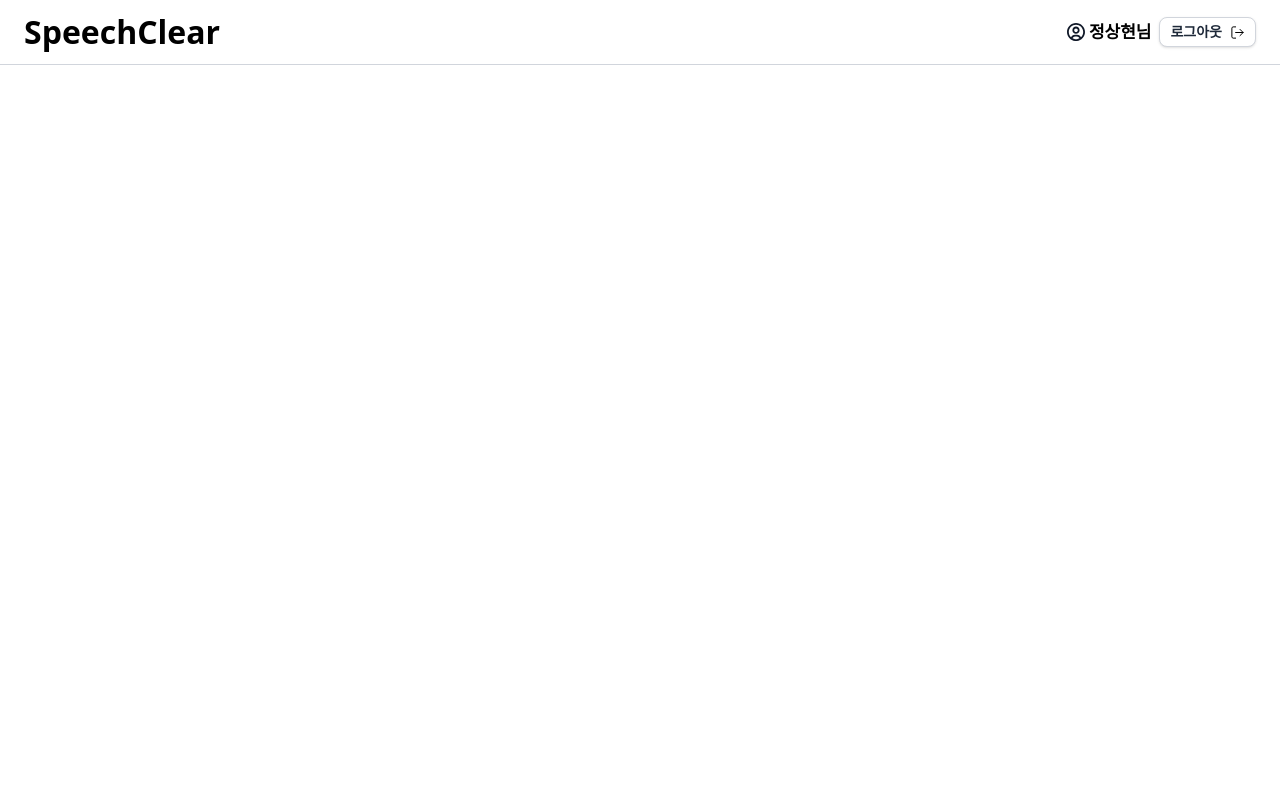
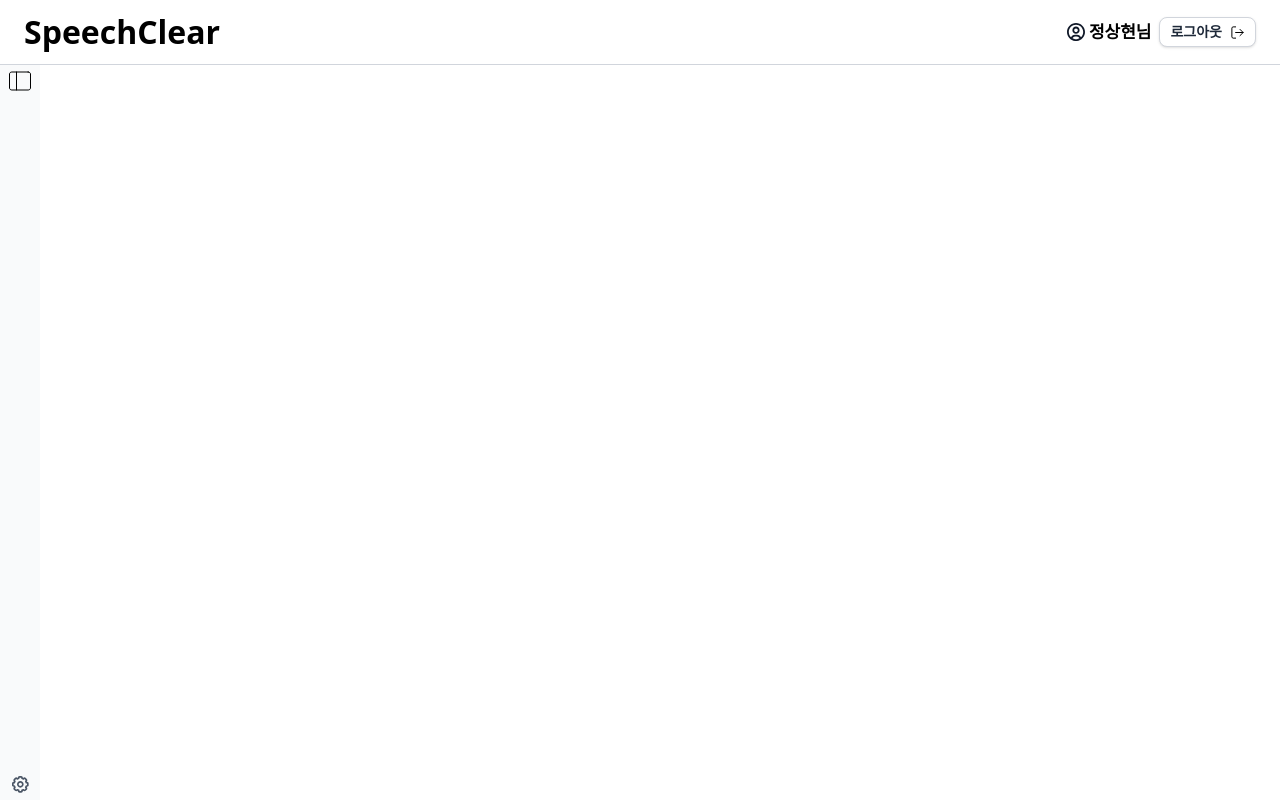
Before and after one commit to Mr-Planner/Speech_Clear-FE, a React (Vite) app: page / in a window 1280 px wide. Both pictures are taken after a click on the button 228 px from the left and 85 px from the top of the page. Built offline with nearby package versions, Linux system fonts and the light colour scheme.

Commit message:
feat : HiddenSideBar 구현

```diff
--- /dev/null
+++ b/src/components/HiddenSideBar.jsx
@@ -0,0 +1,24 @@
+import hideside from "../assets/sidebar/hideside.svg";
+import setting from "../assets/sidebar/setting.svg";
+
+import { Link } from "react-router-dom";
+
+function HiddenSideBar({ handleToggleSideBar }) {
+
+    return (
+        <aside className="flex flex-col justify-between bg-gray-50 w-10 items-center">
+            <button className = "hover:bg-gray-300 rounded cursor-pointer p-1" onClick={handleToggleSideBar}>
+                    <img src = {hideside}></img>
+            </button>
+
+            <Link
+                to="/settings"
+                className="p-1 flex gap-1.5 items-center min-h-8 hover:bg-gray-200 rounded cursor-pointer"
+            >
+                <img src={setting}></img>
+            </Link>
+        </aside>
+    )
+}
+
+export default HiddenSideBar;
--- a/src/pages/home/HomePage.jsx
+++ b/src/pages/home/HomePage.jsx
@@ -3,10 +3,9 @@ import { useState } from "react";
 
 import Header from "../../components/Header";
 import SideBar from "../../components/SideBar";
+import HiddenSideBar from "../../components/HiddenSideBar";
 
 function HomePage() {
-    // todo SideBar가리는 state
-    // todo <hiddenSideBar> 필요
     // todo 유저 정보 State -> SideBar, Header에 전달
     const [userName, setUserName] = useState("정상현");
     const [isLoggedIn, setIsLoggedIn] = useState(true);
@@ -24,7 +23,7 @@ function HomePage() {
              <div className="flex flex-1 overflow-hidden">
                 {
                     isSideBarOpen ? <SideBar handleToggleSideBar={handleToggleSideBar}></SideBar>
-                        :<div></div>
+                        : <HiddenSideBar handleToggleSideBar={handleToggleSideBar}></HiddenSideBar>
                 }
             </div>
         </div>
```
